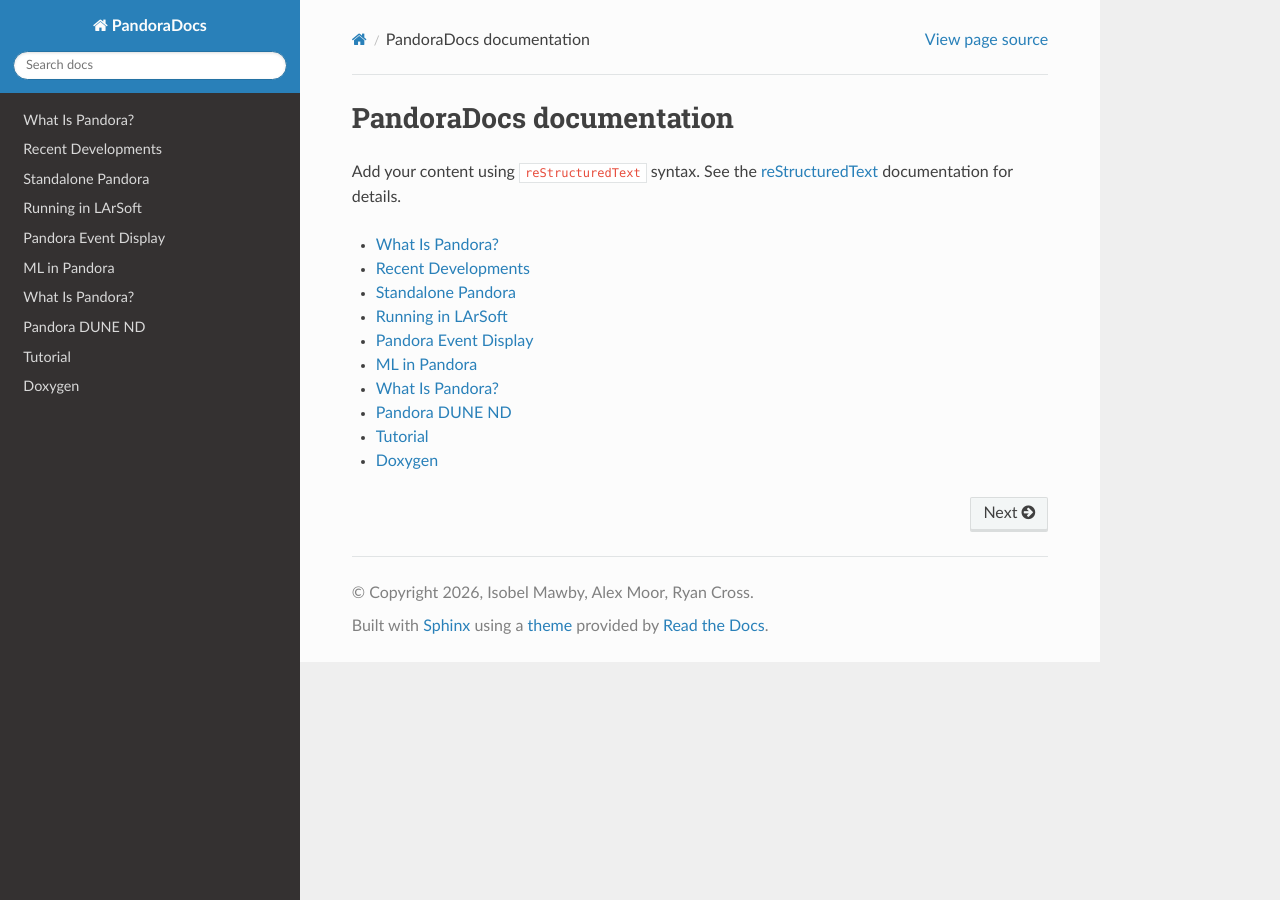
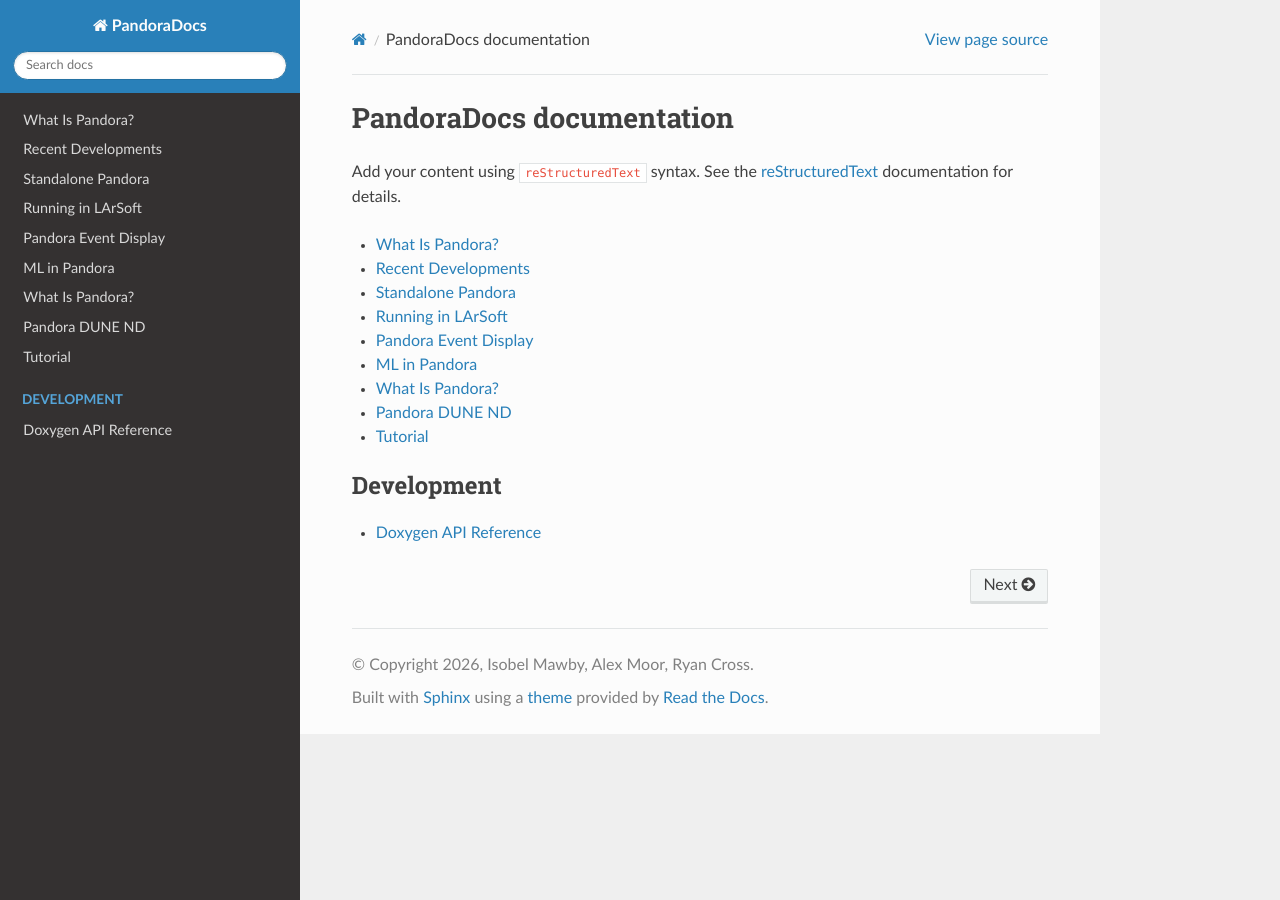
Before and after one commit to imawby/PandoraDocumentation, a Sphinx documentation site: the page built from docs/source/index.rst, in a window 1280 px wide. Built offline with Sphinx 7.4.7 and the Read the Docs theme 3.1.0, drawn with Linux system fonts in a browser that asks for light colours.

Commit message:
Move doxygen to own section.

```diff
--- a/docs/source/index.rst
+++ b/docs/source/index.rst
@@ -23,5 +23,11 @@ documentation for details.
    PandoraND
    PandoraMetrics
    Tutorial
-   Doxygen <https://crossr.github.io/PandoraDocumentation/dev/>
 ..
+
+.. toctree::
+   :maxdepth: 1
+   :caption: Development
+
+   Doxygen API Reference <https://crossr.github.io/PandoraDocumentation/dev/>
+..
```
